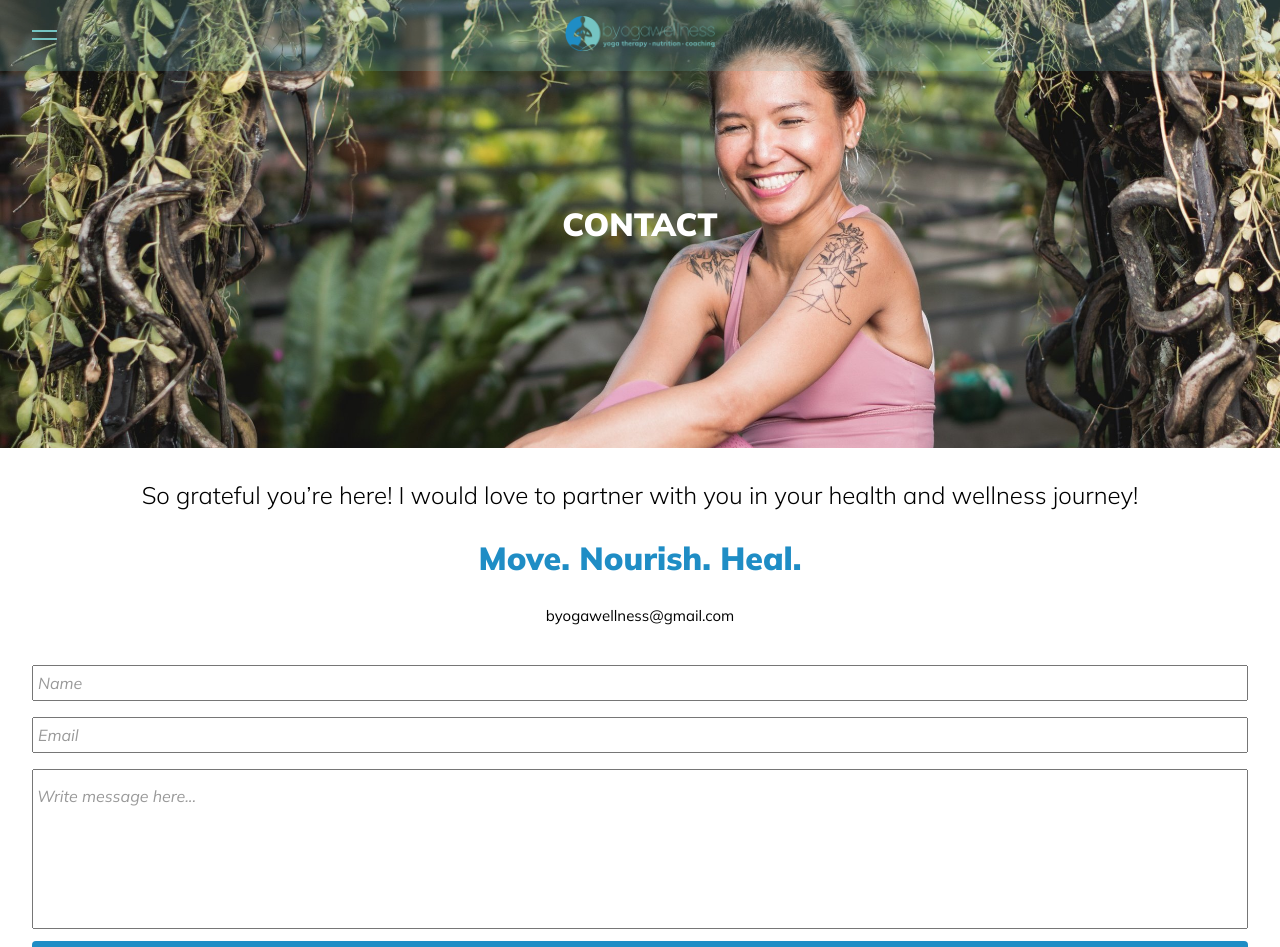
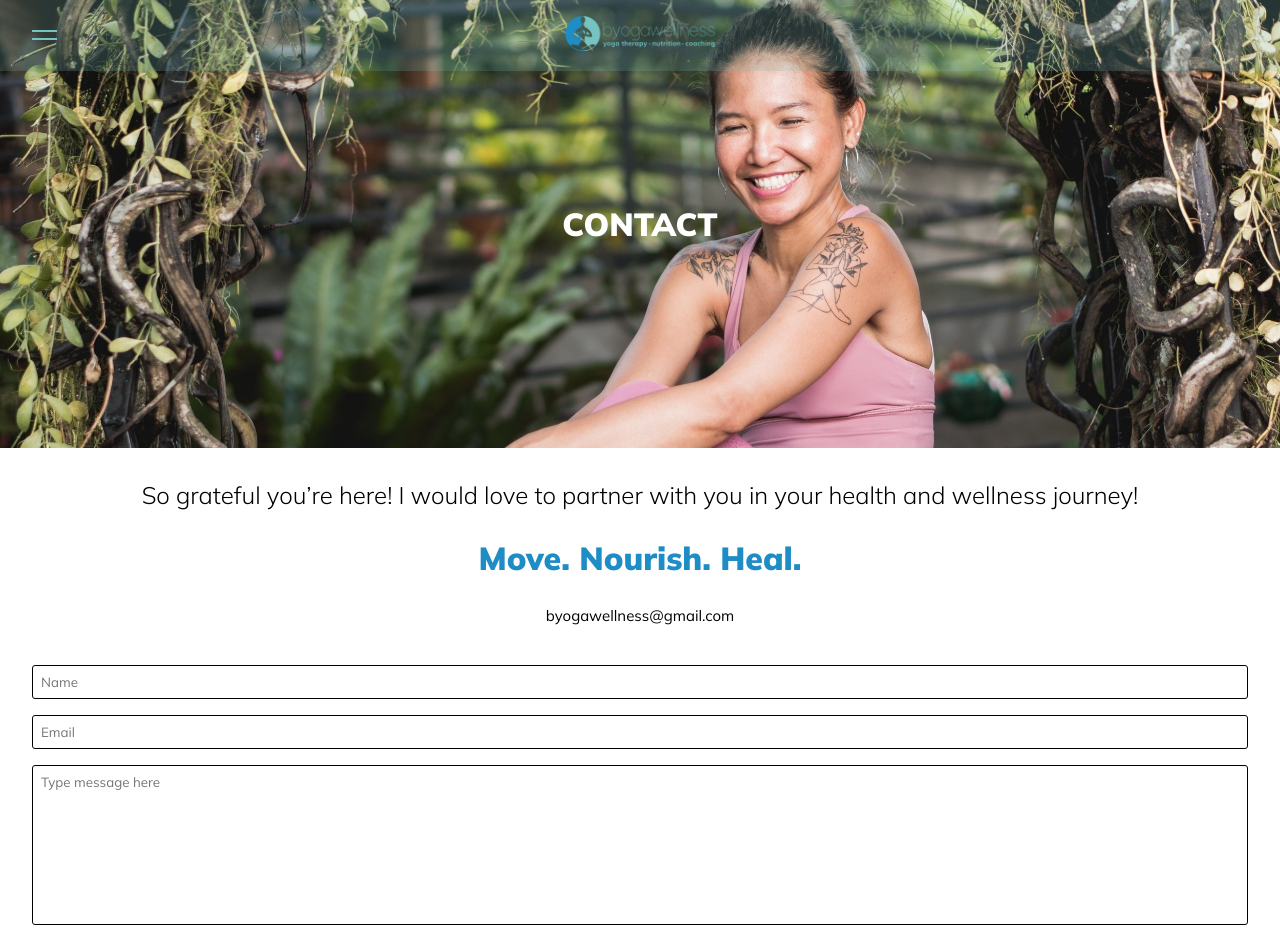
Before and after one commit to yapangelo/byogawellness, a React (Vite) app: page /contact in a window 1280 px wide. Shown: the top 947 px of the page. Built offline with nearby package versions, Linux system fonts and the light colour scheme.

Commit message:
added confirmation popup for sent mail

```diff
--- a/package.json
+++ b/package.json
@@ -10,7 +10,7 @@
     "preview": "vite preview"
   },
   "dependencies": {
-    "emailjs-com": "^3.2.0",
+    "@emailjs/browser": "^4.4.1",
     "react": "^18.3.1",
     "react-dom": "^18.3.1",
     "react-router-dom": "^6.27.0",
--- a/src/pages/Contact/Contact.jsx
+++ b/src/pages/Contact/Contact.jsx
@@ -1,45 +1,46 @@
 import "./Contact.scss";
-import emailjs from "emailjs-com";
-import { useState } from "react";
+import emailjs from "@emailjs/browser";
 import Button from "../../components/Button/Button";
+import React, { useRef, useState } from "react";
 
 const Contact = () => {
-  const [formData, setFormData] = useState({
-    name: "",
-    email: "",
-    subject: "",
-    message: "",
-  });
+  const form = useRef();
+  const [showPopup, setShowPopup] = useState(false);
+  const [popupMessage, setPopupMessage] = useState("");
+  const [popupType, setPopupType] = useState("");
 
-  const handleChange = (e) => {
-    const { name, value } = e.target;
-    setFormData({
-      ...formData,
-      [name]: value,
-    });
-  };
-
-  const handleSubmit = (e) => {
+  const sendEmail = (e) => {
     e.preventDefault();
 
     emailjs
-      .send(
-        "byogawellness_8yw32q7", // Replace with your Service ID
-        "template_j3l8bsq", // Replace with your Template ID
-        formData,
-        "bLjCQXrliXf0Azc-C" // Replace with your Public Key
+      .sendForm(
+        "byogawellness_8yw32q7", // Service ID
+        "template_j3l8bsq", // Template ID
+        form.current,
+        "bLjCQXrliXf0Azc-C" // Public Key
       )
-
       .then(
         (result) => {
-          alert("Email sent successfully!");
-          setFormData({ name: "", email: "", message: "" });
+          setPopupMessage("Email sent successfully!"); // Success message
+          setPopupType("success"); // Set popup type to success
+          setShowPopup(true); // Show the popup
         },
         (error) => {
-          alert("Error sending email");
+          setPopupMessage("Failed to send the email. Please try again."); // Error message
+          setPopupType("error"); // Set popup type to error
+          setShowPopup(true); // Show the popup
         }
       );
   };
+
+  React.useEffect(() => {
+    if (showPopup) {
+      const timer = setTimeout(() => {
+        setShowPopup(false);
+      }, 3000); // Hide after 3 seconds
+      return () => clearTimeout(timer); // Clear timer if the component unmounts
+    }
+  }, [showPopup]);
 
   return (
     <>
@@ -55,48 +56,39 @@ const Contact = () => {
         <p className="contact__text-email">byogawellness@gmail.com</p>
       </div>
 
-      <form className="contact__form" onSubmit={handleSubmit}>
-        <div className="contact__form-field">
+      <form ref={form} onSubmit={sendEmail} className="contact__form">
         <input
           type="text"
-            id="name"
-            name="name"
-            value={formData.name}
-            onChange={handleChange}
+          name="user_name"
           placeholder="Name"
-            required
+          className="contact__form-name"
         />
-        </div>
-
-        <div className="contact__form-field">
         <input
-            type="text"
-            id="email"
-            name="email"
-            value={formData.email}
-            onChange={handleChange}
+          type="email"
+          name="user_email"
           placeholder="Email"
+          className="contact__form-email"
         />
-        </div>
-
-        <div className="contact__form-field">
         <textarea
-            id="message"
           name="message"
-            rows="5"
-            value={formData.message}
-            onChange={handleChange}
-            placeholder="Write message here..."
-            required
+          placeholder="Type message here"
+          className="contact__form-message"
         />
-        </div>
 
         <Button
           type="submit"
           text="Submit"
+          value="Send"
           className="button--primary contact__form-button"
         />
       </form>
+
+      {/* Popup Notification */}
+      {showPopup && (
+        <div className={`popup ${popupType}`}>
+          <p>{popupMessage}</p>
+        </div>
+      )}
     </>
   );
 };
--- a/src/pages/Contact/Contact.scss
+++ b/src/pages/Contact/Contact.scss
@@ -21,39 +21,53 @@
     }
 
     &__form {
-        padding: 0 2rem;
+        padding: 0 2rem 1rem 2rem;
         display: flex;
         flex-direction: column;
 
-        &-field {
+        &-name, &-email, &-message {
+            @include font-family;
+            padding: .5rem;
+            outline: none;
+            margin: .5rem 0;
+            border: 1px solid black;
+            border-radius: 3px;
 
-            & input, textarea {
-                @include font-family;
-                font-size: 1rem;
-                margin: .5rem 0;
-                padding: 1rem .25rem;
-                width: 100%;
-                height: 1.5rem;
-                overflow: hidden;
-                resize: none;
-                box-sizing: border-box;
 
             &:focus {
                 border: 1px solid $bywblue;
                 outline: none;
             }
+        }
 
-                  &::placeholder {
-                    @include font-family;
-                    font-size: 1rem;
-                    color: #999;
-                    font-style: italic;
+        &-message {
+            resize: none;
+            height: 10rem;
+
+            &::-webkit-scrollbar-button {
+                display: none;
+                width: 0;
+                height: 0;
             }
         }
 
-            & textarea {
-                height: 10rem;
+        &-button {
+            margin: 1rem 0;
         }
     }
 }
+
+.popup {
+    position: fixed;
+    display: flex;
+    flex-direction: column;
+    gap: 1rem;
+    bottom: 10rem;
+    right: 50%;
+    transform: translate(50%);
+    background-color: rgba(0, 0, 0, 0.8);
+    color: white;
+    padding: 1rem;
+    border-radius: 5px;
+    z-index: 1000;
   }
```
Also changed, not shown: 1 other file (tests, documents, lock files or other folders). Lines whose indentation alone changed are shown as unchanged.
